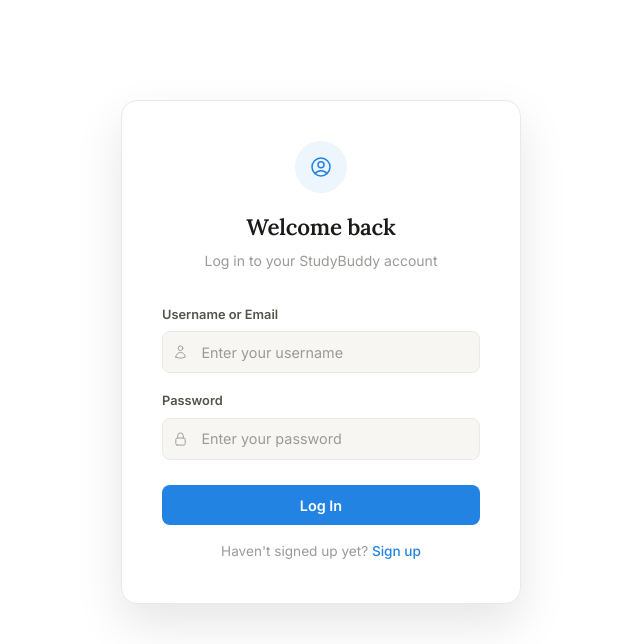
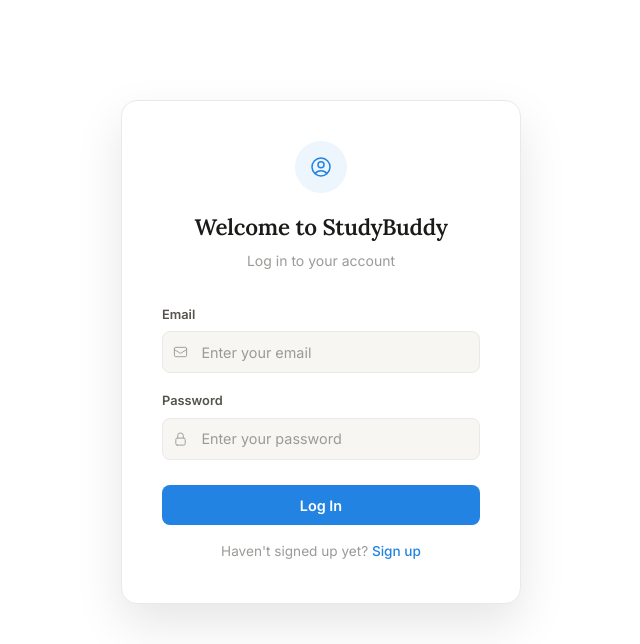
Before and after one commit to 16A9DA/StuddyBuddy, a Django app: page /login/ in a window 1280 px wide. Shown: the part 56-700 px from the top of the page, without its empty margins (319-959 px from the left). Run offline with Django 5.2, Linux system fonts and the light colour scheme.

Commit message:
Fixed: login page error and added username in profile

```diff
--- a/base/templates/base/loginRegister.html
+++ b/base/templates/base/loginRegister.html
@@ -1,8 +1,6 @@
 {% extends 'main.html' %}
 
 {% block content %}
-
-
 
 <div class="auth-wrapper">
     <div class="auth-card">
@@ -16,18 +14,18 @@
                 </svg>
             </div>
             {% if page == 'login' %}
-            <h2 class="auth-title">Welcome back</h2>
-            <p class="auth-subtitle">Log in to your StudyBuddy account</p>
+            <h2 class="auth-title">Welcome to StudyBuddy</h2>
+            <p class="auth-subtitle">Log in to your account</p>
             {% else %}
             <h2 class="auth-title">Welcome to StudyBuddy</h2>
             <p class="auth-subtitle">Register to access site</p>
             {% endif %}
         </div>
 
-
         {% if messages %}
         <div class="auth-messages">
             {% for message in messages %}
+            {% if forloop.first %}
             <div class="auth-alert">
                 <svg xmlns="http://www.w3.org/2000/svg" fill="none" viewBox="0 0 24 24" stroke="currentColor"
                     stroke-width="2">
@@ -36,24 +34,24 @@
                 </svg>
                 {{ message }}
             </div>
+            {% endif %}
             {% endfor %}
         </div>
         {% endif %}
 
-        {% if page == 'login'%}
+        {% if page == 'login' %}
         <form method="POST" action="" class="auth-form">
             {% csrf_token %}
 
             <div class="auth-field">
-                <label for="username">Username or Email</label>
+                <label for="email">Email</label>
                 <div class="auth-input-wrap">
                     <svg xmlns="http://www.w3.org/2000/svg" fill="none" viewBox="0 0 24 24" stroke="currentColor"
                         stroke-width="1.5">
                         <path stroke-linecap="round" stroke-linejoin="round"
-                            d="M15.75 6a3.75 3.75 0 1 1-7.5 0 3.75 3.75 0 0 1 7.5 0ZM4.501 20.118a7.5 7.5 0 0 1 14.998 0A17.933 17.933 0 0 1 12 21.75c-2.676 0-5.216-.584-7.499-1.632Z" />
+                            d="M21.75 6.75v10.5a2.25 2.25 0 0 1-2.25 2.25h-15a2.25 2.25 0 0 1-2.25-2.25V6.75m19.5 0A2.25 2.25 0 0 0 19.5 4.5h-15a2.25 2.25 0 0 0-2.25 2.25m19.5 0v.243a2.25 2.25 0 0 1-1.07 1.916l-7.5 4.615a2.25 2.25 0 0 1-2.36 0L3.32 8.91a2.25 2.25 0 0 1-1.07-1.916V6.75" />
                     </svg>
-                    <input type="text" id="username" name="email" placeholder="Enter your username"
-                        autocomplete="username">
+                    <input type="email" id="email" name="email" placeholder="Enter your email" autocomplete="email">
                 </div>
             </div>
 
@@ -76,7 +74,7 @@
             Haven't signed up yet?
             <a href="{% url 'register' %}">Sign up</a>
         </div>
-    </div>
+
         {% else %}
         <form method="POST" class="auth-form">
             {% csrf_token %}
@@ -117,12 +115,14 @@
             </div>
 
             <input type="submit" value="Register" class="btn-submit">
-        <p style="text-align:center; font-size:0.85rem; color:var(--text-muted); margin-top:0.75rem;">
-            Already registered? <a href="{% url 'login' %}" style="color:var(--accent-text);">Login</a>
-        </p>
+            <div class="auth-switch">
+                Already registered?
+                <a href="{% url 'login' %}">Login</a>
+            </div>
         </form>
+        {% endif %}
+
+    </div>
 </div>
 
-{% endif %}
-
 {% endblock %}
--- a/base/templates/base/profile.html
+++ b/base/templates/base/profile.html
@@ -7,6 +7,11 @@
     <div class="profile-header">
         <div class="profile-info">
             <div class="profile-badge">User Profile</div>
+
+            <h2 class="profile-name">{{ user.name }}</h2>
+            {% if not user.name %}
+            <h2 class="profile-name">User#{{ user.id }}</h2>
+            {% endif %}
             <h1 class="profile-username">@{{ user.username }}</h1>
         </div>
         {% if request.user == user %}
```
Lines whose indentation alone changed are shown as unchanged.
